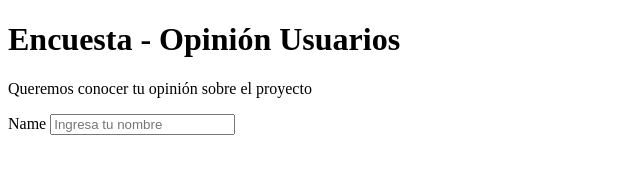
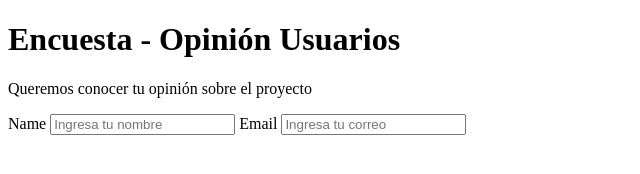
Before and after one commit to Tech-Code1/survey-form, a plain HTML site: page index.html in a window 1280 px wide. Shown: the whole page, without its empty margins (0-640 px from the left). Drawn offline with Linux system fonts and the light colour scheme.

Commit message:
Quinta y sexta historia de usuario completada

```diff
--- a/index.html
+++ b/index.html
@@ -12,6 +12,9 @@
         <label for="name"> Name
           <input type="text" id="name" placeholder="Ingresa tu nombre">
         </label>
+        <label for="email"> Email
+          <input type="email" id="email" placeholder="Ingresa tu correo">
+        </label>
     </form>
 </body>
 </html>
```
